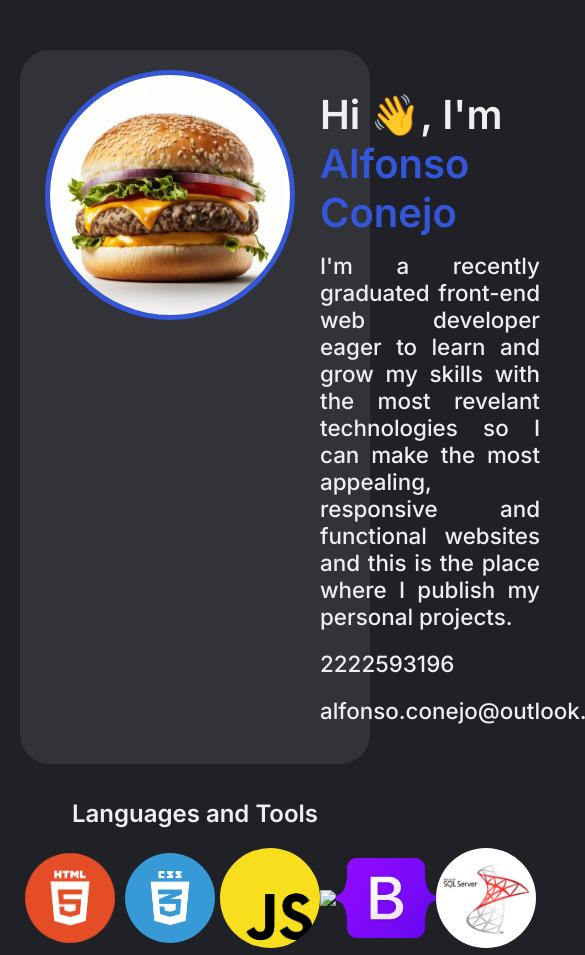
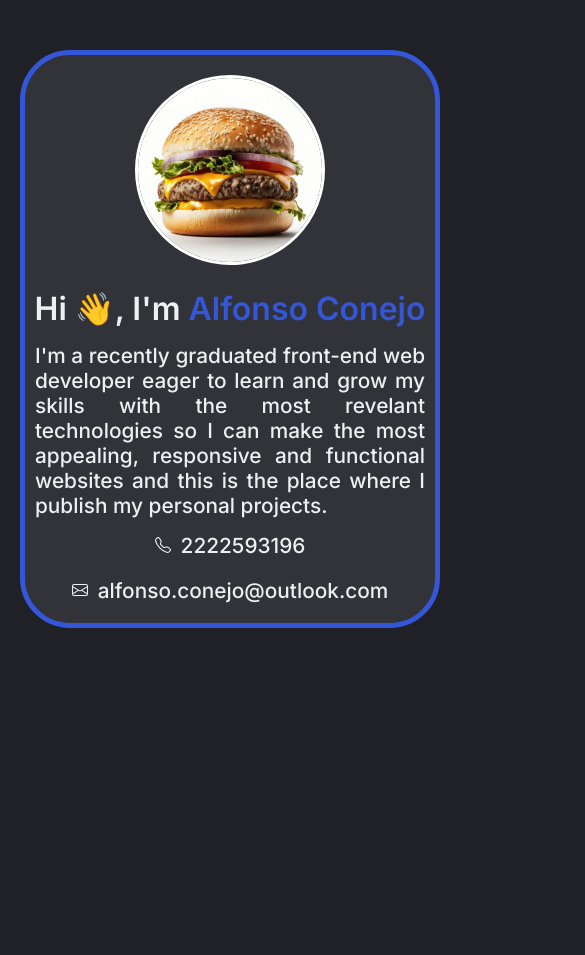
Before and after one commit to AlfonsoConejo/Portfolio, a plain HTML site: page index.html in a window 390 px wide. Shown: the top 955 px of the page, 585 px wide, since content can reach past the window. After the commit the page ends 844 px from the top, so only its background shows below. Drawn offline with Linux system fonts and the light colour scheme.

Commit message:
Media queries for the hero card

```diff
--- a/index.html
+++ b/index.html
@@ -10,56 +10,74 @@
     </head>
     <body>
 
-        <section id="inicio" class="inicio">
-            <div class="contenido">
-                <div class="fila">
-                    <div class="col-1">
-                        <div class="contenedor-img">
-                            <img src="images/burguer.avif" alt="">
+        <section id="home" class="home">
+            <div class="wrapper">
+                <div class="container-hero">
+                    <div class="photo-column-hero">
+                        <div class="photo-container">
+                            <img draggable="false" src="images/burguer.avif" alt="">
+
                         </div>
                     </div>
-                    <div class="col-2">
-                        <h2>Hi <span class="wave">👋</span>, I'm <span>Alfonso Conejo</span></h2>
-                        <p>I'm a recently graduated front-end web developer eager to learn and grow my skills with the most revelant
+                    <div class="content-column-hero">
+                        <h2>Hi <span>👋</span>, I'm <span>Alfonso Conejo</span></h2>
+                        <p class="content-text">I'm a recently graduated front-end web developer eager to learn and grow my skills with the most revelant
                             technologies so I can make the most appealing, responsive and functional websites and this is the place
                             where I publish my personal projects.</p>
-                        <p class="contact-info">2222593196</p>
-                        <p class="contact-info">alfonso.conejo@outlook.com</p>
+                        <div class="info">
+                            <div class="contact-info">
+                                <svg xmlns="http://www.w3.org/2000/svg" width="16" height="16" fill="currentColor" class="bi bi-telephone" viewBox="0 0 16 16">
+                                    <path d="M3.654 1.328a.678.678 0 0 0-1.015-.063L1.605 2.3c-.483.484-.661 1.169-.45 1.77a17.568 17.568 0 0 0 4.168 6.608 17.569 17.569 0 0 0 6.608 4.168c.601.211 1.286.033 1.77-.45l1.034-1.034a.678.678 0 0 0-.063-1.015l-2.307-1.794a.678.678 0 0 0-.58-.122l-2.19.547a1.745 1.745 0 0 1-1.657-.459L5.482 8.062a1.745 1.745 0 0 1-.46-1.657l.548-2.19a.678.678 0 0 0-.122-.58L3.654 1.328zM1.884.511a1.745 1.745 0 0 1 2.612.163L6.29 2.98c.329.423.445.974.315 1.494l-.547 2.19a.678.678 0 0 0 .178.643l2.457 2.457a.678.678 0 0 0 .644.178l2.189-.547a1.745 1.745 0 0 1 1.494.315l2.306 1.794c.829.645.905 1.87.163 2.611l-1.034 1.034c-.74.74-1.846 1.065-2.877.702a18.634 18.634 0 0 1-7.01-4.42 18.634 18.634 0 0 1-4.42-7.009c-.362-1.03-.037-2.137.703-2.877L1.885.511z"/>
+                                </svg>
+                                <p>2222593196</p>
+                            </div>
+                            <div class="contact-info">
+                                <svg xmlns="http://www.w3.org/2000/svg" width="16" height="16" fill="currentColor" class="bi bi-envelope" viewBox="0 0 16 16">
+                                    <path d="M0 4a2 2 0 0 1 2-2h12a2 2 0 0 1 2 2v8a2 2 0 0 1-2 2H2a2 2 0 0 1-2-2V4Zm2-1a1 1 0 0 0-1 1v.217l7 4.2 7-4.2V4a1 1 0 0 0-1-1H2Zm13 2.383-4.708 2.825L15 11.105V5.383Zm-.034 6.876-5.64-3.471L8 9.583l-1.326-.795-5.64 3.47A1 1 0 0 0 2 13h12a1 1 0 0 0 .966-.741ZM1 11.105l4.708-2.897L1 5.383v5.722Z"/>
+                                </svg>
+                                <p>alfonso.conejo@outlook.com</p>
+                            </div>
+                        </div>
+
+
                     </div>
                 </div>
 
-                <div class="content-group">
+                <!-- <div class="content-group">
                         <h2 class="section-title">Languages and Tools</h2>
                         <div class="tools-card">
                             <div class="tool-logo">
-                                <img src="images/html.png">
+                                <img draggable="false" src="images/html.png">
                             </div>
                             <div class="tool-logo">
-                                <img src="images/css.png">
+                                <img draggable="false" src="images/css.png">
                             </div>
                             <div class="tool-logo">
-                                <img class ="js-logo" src="images/js.png">
+                                <img draggable="false" class ="circular-logo" src="images/js.png">
                             </div>
                             <div class="tool-logo">
-                                <img src="images/github-removebg-preview.png">
+                                <img draggable="false" class ="circular-logo" src="images/git-logo.png">
                             </div>
                             <div class="tool-logo">
-                                <img src="images/Bootstrap_logo.png">
+                                <img draggable="false" src="images/github-logo.png">
                             </div>
                             <div class="tool-logo">
-                                <img class="sqlserver-logo" src="images/sql-server2.jpg">
+                                <img draggable="false" src="images/Bootstrap_logo.png">
+                            </div>
+                            <div class="tool-logo">
+                                <img draggable="false" class="circular-logo" src="images/sql-server2.jpg">
                             </div>
                         </div>
 
-                </div>
+                </div> -->
 
-                <div class="content-group">
+                <!-- <div class="content-group">
                     <h2 class="section-title">Experience</h2>
                     <div class="experience-cards">
                         <div class="col-exp">
                             <div class="logo">
                                 <div class="exp-image">
-                                    <img src="images/itaih.png">
+                                    <img draggable="false" src="images/itaih.png">
                                 </div>
                             </div>
                             <div class="description">
@@ -71,7 +89,7 @@
                         <div class="col-exp">
                             <div class="logo">
                                 <div class="exp-image">
-                                    <img src="images/MuralTactil.jpg">
+                                    <img draggable="false" src="images/MuralTactil.jpg">
                                 </div>
                             </div>
                             <div class="description">
@@ -86,7 +104,7 @@
                 <div class="content-group">
                     <h2 class="section-title">Projects</h2>
                 </div>
-            </div>
+            </div> -->
         </section>
 
 </html>
--- a/styles.css
+++ b/styles.css
@@ -1,4 +1,9 @@
 @import url('https://fonts.googleapis.com/css2?family=Inter:wght@100;300;500;600&display=swap');
+root {
+    --font-h2: 2rem;
+    --font-hero-text: 1.4rem;
+}
+
 *{
     margin: 0;
     padding: 0;
@@ -15,65 +20,128 @@
     background-color: #1f2127;
 }
 
-.inicio{
+img{
+    -webkit-user-select: none;
+    -moz-user-select: none;
+    -ms-user-select: none;
+    user-select: none;
+}
+
+.home{
     padding:  0 20px;
 }
 
-.inicio .contenido{
+.wrapper{
     max-width: 1100px;
     margin: auto;
     color: #fff;
 }
 
-.inicio .fila{
+.container-hero{
     display: flex;
+    min-width: 420px;
     margin-top: 50px;
     border-radius: 30px;
     padding: 20px 0;
     background-color: #313338;
+    border:solid;
+    border-width: 5px;
+    border-color: #3456d8;
+    border-radius: 50px;
 }
 
+.photo-column-hero{
+    width: 30%;
+    display: flex;
+    justify-content: center;
+    align-items: center;
+}
 
-.inicio .fila .col-2{
+.photo-column-hero .photo-container{
+    /* max-width: 400px; */
+    width: 250px;
+    margin: auto;
+}
+
+.photo-column-hero .photo-container img{
+    width: 100%;
+    border:solid;
+    border-width: 3px;
+    border-color: white;
+    border-radius: 50%;
+}
+
+.content-column-hero h2{
+    margin-top: 20px;
+    margin-bottom: 15px;
+    font-size: 2rem;
+}
+
+.content-column-hero{
     width: 70%;
 }
 
-.inicio .fila .col-1{
-    min-width: 300px;
-    width: 30%;
-}
-
-.inicio .fila .col-2 h2{
-    margin-top: 20px;
-    margin-bottom: 15px;
-    font-size: 40px;
-}
-
-.inicio .fila .col-2 span{
+.content-column-hero span{
     color: #3456d8;
 }
 
-.inicio .fila .col-2 p{
+.content-text{
     margin-bottom: 20px;
     margin-right: 25px;
     text-align: justify;
-    font-size: 1.4em;
+    font-size: 1.4rem;
 }
 
-.inicio .fila .col-1 .contenedor-img{
-    max-width: 400px;
-    width: 250px;
-    margin: auto;
-}
-.inicio .fila .col-1 .contenedor-img img{
-    width: 100%;
-    border:solid;
-    border-width: 5px;
-    border-color: #3456d8;
-    border-radius: 50%;
+.info{
+    display: flex;
+    gap: 20px;
+    font-size: 1.4rem;
 }
 
-.inicio .experience{
+.contact-info{
+    display: flex;
+    gap: 10px;
+    align-items: baseline;
+
+
+}
+
+@media (max-width: 1060px){
+    .container-hero{
+        flex-direction: column;
+    }
+    .photo-column-hero{
+        width: 100%;
+    }
+    .photo-column-hero .photo-container{
+        width: 190px;
+        margin: auto;
+    }
+    .content-column-hero{
+        width: 100%;
+    }
+    .content-column-hero h2{
+        text-align: center;
+        font-size: 1.8;
+    }
+    .content-text{
+        margin: 0px 10px 15px 10px;
+        font-size: 1.3rem;
+    }
+    .info{
+        justify-content: center;
+        font-size: 1.3rem;
+    }
+}
+
+@media (max-width: 590px){
+    .info{
+        flex-direction: column;
+        align-items: center;
+    }
+
+}
+/* .inicio .experience{
     font-size: 1em;
 }
 
@@ -88,11 +156,19 @@
     align-items: center;
 }
 
-.tool-logo img{
+/* @media (max-width: 750px){
+    .tools-card{
+        display: grid;
+        grid-template-columns: repeat(auto-fill, minmax(20rem, 1fr));
+        gap: 20px;
+    }
+} */
+
+/* .tool-logo img{
     width: 100px;
 }
 
-.tool-logo .js-logo, .sqlserver-logo{
+.tool-logo .circular-logo{
     border-radius: 50%;
 }
 
@@ -152,4 +228,4 @@
 
 .description .period{
     padding-top: 20px;
-}
+} */
```
